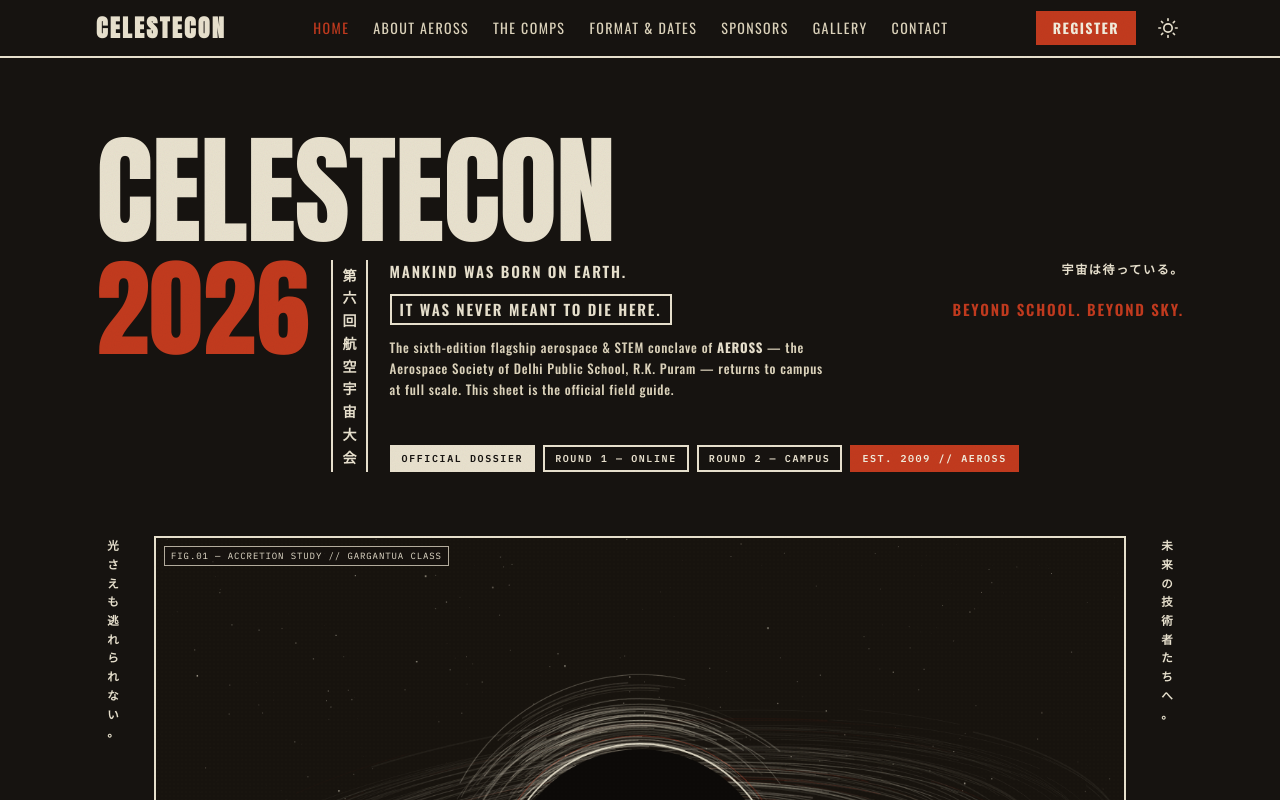
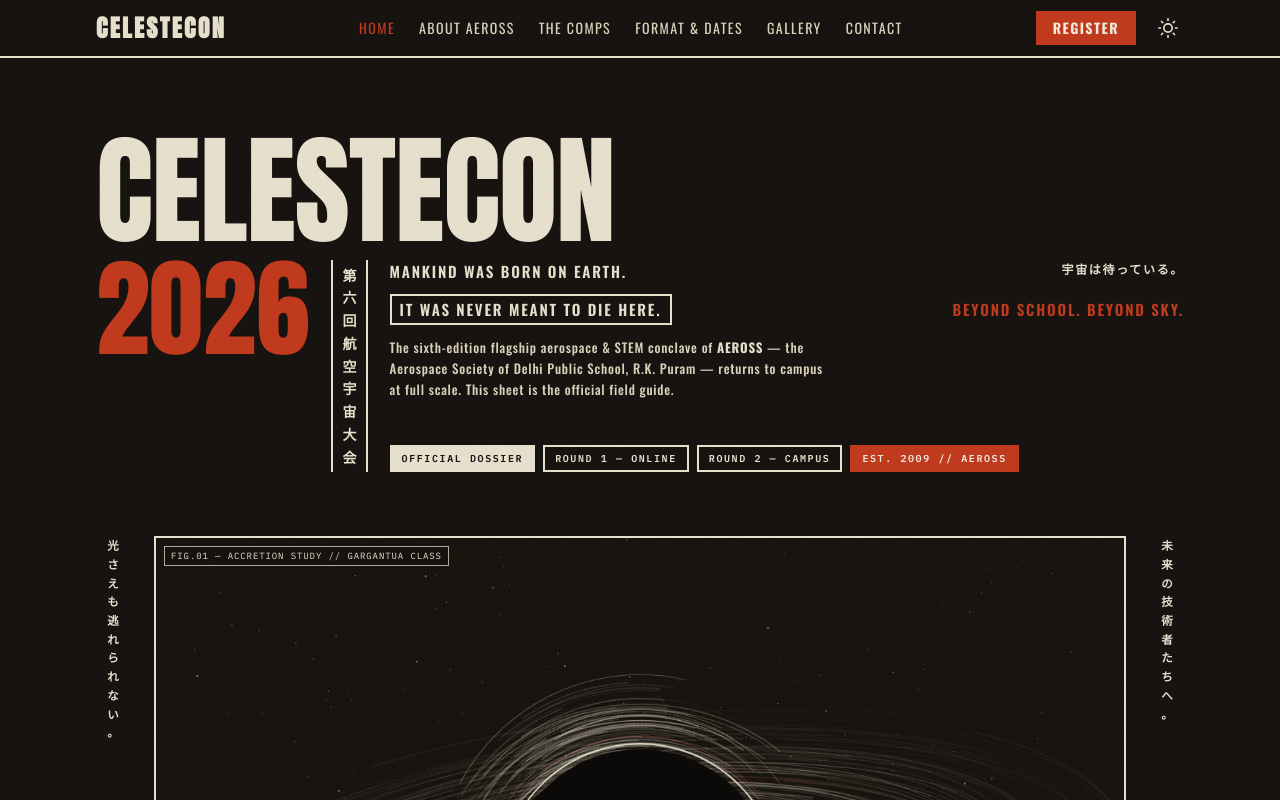
Before and after one commit to AerospaceSociety/CelesteCon-26, a React (Vite) app: page / in a window 1280 px wide. Shown: the top 800 px of the page. Built offline with nearby package versions, Linux system fonts and the light colour scheme.

Commit message:
Update App.jsx

```diff
--- a/src/App.jsx
+++ b/src/App.jsx
@@ -29,7 +29,7 @@
     { path: '/about', label: 'About AEROSS' },
     { path: '/comps', label: 'The Comps' },
     { path: '/format', label: 'Format & Dates' },
-    { path: '/sponsors', label: 'Sponsors' },
+    //{ path: '/sponsors', label: 'Sponsors' },
     { path: '/gallery', label: 'Gallery' },
     { path: '/contact', label: 'Contact' }
   ];
@@ -94,7 +94,7 @@
               <li><Link to="/about" className="hover:text-crimson transition-colors border-b border-transparent hover:border-crimson">About AEROSS</Link></li>
               <li><Link to="/comps" className="hover:text-crimson transition-colors border-b border-transparent hover:border-crimson">The Comps</Link></li>
               <li><Link to="/format" className="hover:text-crimson transition-colors border-b border-transparent hover:border-crimson">Format & Dates</Link></li>
-              <li><Link to="/sponsors" className="hover:text-crimson transition-colors border-b border-transparent hover:border-crimson">Sponsors</Link></li>
+              {/* <li><Link to="/sponsors" className="hover:text-crimson transition-colors border-b border-transparent hover:border-crimson">Sponsors</Link></li>*/}
             </ul>
           </div>
           <div>
@@ -137,7 +137,7 @@
             <Route path="/about" element={<About />} />
             <Route path="/comps" element={<Comps />} />
             <Route path="/format" element={<Format />} />
-            <Route path="/sponsors" element={<Sponsors />} />
+            {/*<Route path="/sponsors" element={<Sponsors />} />*/}
             <Route path="/gallery" element={<Gallery />} />
             <Route path="/contact" element={<Contact />} />
           </Routes>
```
